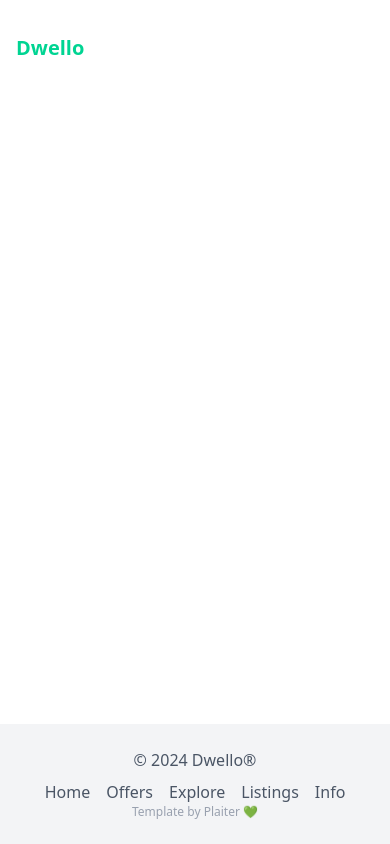
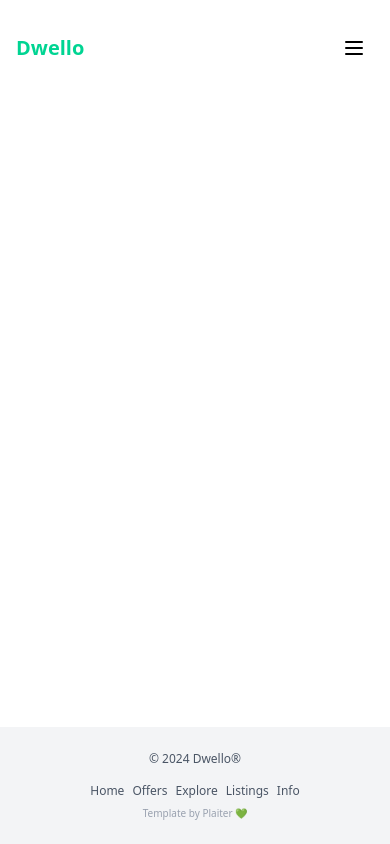
Before and after one commit to alisha-sapkal/Dream-Market, a React (Vite) app: page /submit-property in a window 390 px wide. Built offline with nearby package versions, Linux system fonts and the light colour scheme.

Commit message:
responsiveness

```diff
--- a/src/components/Explore.jsx
+++ b/src/components/Explore.jsx
@@ -78,8 +78,8 @@ const listings = [
 
 function Explore() {
   return (
-    <section className="py-12 bg-gray-100 flex flex-row justify-center items-center mx-auto">
-      <div className="text-start bg-white rounded-2xl flex flex-col justify-between p-8 self-center min-w-[320px] max-w-md ml-8">
+    <section className="py-8 sm:py-10 md:py-12 bg-gray-100 flex flex-col md:flex-row justify-center items-center mx-auto gap-6 md:gap-0">
+      <div className="text-start bg-white rounded-2xl flex flex-col justify-between p-4 sm:p-6 md:p-8 self-center min-w-[220px] max-w-md w-full md:w-auto mx-auto md:ml-8 mb-4 md:mb-0">
         <div>
           <h2 className="text-3xl sm:text-3xl font-semibold mb-2 text-start">
             Explore & Find your Dream home
@@ -100,7 +100,7 @@ function Explore() {
           </div>
         </div>
       </div>
-      <div className="flex flex-wrap justify-center gap-2 w-full max-w-7xl mx-auto overflow-y-auto max-h-[600px] scrollbar-none text-start">
+      <div className="flex flex-wrap justify-center gap-2 w-full max-w-7xl mx-auto overflow-y-auto max-h-[600px] scrollbar-none text-start" style={{ scrollbarWidth: 'none', msOverflowStyle: 'none' }}>
         {listings.map((listing, idx) => (
           <div
             key={idx}
@@ -150,3 +150,7 @@ function Explore() {
 }
 
 export default Explore;
+
+/* Hide scrollbar for Chrome, Safari and Opera */
+/* Add this at the end of the file or in a global CSS file if not using Tailwind's scrollbar-none */
+/* .scrollbar-none::-webkit-scrollbar { display: none; } */
--- a/src/components/FeaturedListings.jsx
+++ b/src/components/FeaturedListings.jsx
@@ -36,24 +36,24 @@ const listings = [
 
 export default function FeaturedListings() {
   return (
-    <section className="w-full px-4">
-      <h2 className="text-xl font-bold mb-4">Browse Through Latest Listings from Us</h2>
-      <div className="grid grid-cols-1 sm:grid-cols-2 md:grid-cols-3 gap-6">
+    <section className="w-full px-2 sm:px-4 md:px-8 py-8">
+      <h2 className="text-lg sm:text-xl md:text-2xl font-bold mb-4">Browse Through Latest Listings from Us</h2>
+      <div className="grid grid-cols-1 sm:grid-cols-2 md:grid-cols-3 gap-4 sm:gap-6">
         {listings.map(listing => (
-          <div key={listing.id} className="bg-white rounded-lg shadow p-4 flex flex-col">
-            <div className="h-40 bg-gray-200 rounded mb-3 flex items-center justify-center">
-              <span className="text-gray-400">[Image]</span>
+          <div key={listing.id} className="bg-white rounded-lg shadow p-3 sm:p-4 flex flex-col w-full min-w-0">
+            <div className="h-32 sm:h-40 bg-gray-200 rounded mb-3 flex items-center justify-center overflow-hidden">
+              <img src={listing.image || 'https://images.unsplash.com/photo-1506744038136-46273834b3fb?auto=format&fit=crop&w=400&q=80'} alt={listing.title} className="w-full h-full object-cover rounded" />
             </div>
-            <div className="flex-1">
-              <div className="text-primary font-semibold mb-1">{listing.category}</div>
-              <div className="text-lg font-bold mb-1">{listing.title}</div>
-              <div className="text-gray-600 text-sm mb-2">{listing.address}</div>
-              <div className="flex gap-2 text-xs text-gray-500 mb-2">
+            <div className="flex-1 text-start">
+              <div className="text-primary font-semibold mb-1 text-xs sm:text-sm">{listing.category}</div>
+              <div className="text-base sm:text-lg font-bold mb-1">{listing.title}</div>
+              <div className="text-gray-600 text-xs sm:text-sm mb-2">{listing.address}</div>
+              <div className="flex gap-2 text-xs text-gray-500 mb-2 flex-wrap">
                 <span>{listing.bedrooms} Bed</span>
                 <span>{listing.bathrooms} Bath</span>
                 <span>{listing.area}</span>
               </div>
-              <div className="text-lg font-bold text-primary">{listing.price}</div>
+              <div className="text-base sm:text-lg font-bold text-primary">{listing.price}</div>
             </div>
           </div>
         ))}
--- a/src/components/Footer.jsx
+++ b/src/components/Footer.jsx
@@ -1,16 +1,16 @@
 export default function Footer() {
   return (
-    <footer className="bg-gray-100 text-gray-600 py-6 mt-8 w-full">
-      <div className="px-4 flex flex-col md:flex-row justify-between items-center w-full">
-        <div className="mb-2 md:mb-0">&copy; 2024 Dwello®</div>
-        <div className="flex space-x-4">
+    <footer className="bg-gray-100 text-gray-600 py-6 mt-8 w-full text-xs sm:text-sm">
+      <div className="px-4 flex flex-col gap-2 sm:gap-0 sm:flex-row justify-between items-center w-full">
+        <div className="mb-2 sm:mb-0">&copy; 2024 Dwello®</div>
+        <div className="flex flex-wrap justify-center gap-2 sm:gap-4">
           <a href="#" className="hover:text-primary">Home</a>
           <a href="#" className="hover:text-primary">Offers</a>
           <a href="#" className="hover:text-primary">Explore</a>
           <a href="#" className="hover:text-primary">Listings</a>
           <a href="#" className="hover:text-primary">Info</a>
         </div>
-        <div className="text-xs text-gray-400">Template by Plaiter 💚</div>
+        <div className="text-[10px] sm:text-xs text-gray-400">Template by Plaiter 💚</div>
       </div>
     </footer>
   );
--- a/src/components/Navbar.jsx
+++ b/src/components/Navbar.jsx
@@ -1,5 +1,6 @@
 import { Link } from 'react-router-dom';
 import { useEffect, useState } from 'react';
+import { Menu, X } from 'lucide-react';
 
 const navLinks = [
   { name: 'Search Properties', path: '/' },
@@ -11,6 +12,7 @@ const navLinks = [
 export default function Navbar() {
   const [show, setShow] = useState(true);
   const [lastScrollY, setLastScrollY] = useState(0);
+  const [mobileOpen, setMobileOpen] = useState(false);
 
   useEffect(() => {
     const handleScroll = () => {
@@ -32,12 +34,13 @@ export default function Navbar() {
 
   return (
     <nav
-      className={`sticky top-0 z-50 w-full transition-transform duration-300 ${show ? 'translate-y-0' : '-translate-y-full'}`}
+      className={`sticky top-0 z-50 w-full transition-transform duration-300 bg-white/90 backdrop-blur ${show ? 'translate-y-0' : '-translate-y-full'}`}
       style={{ willChange: 'transform' }}
     >
       <div className="p-4 sm:px-6 lg:px-8 w-full">
         <div className="flex justify-between h-16 items-center w-full">
           <Link to="/" className="text-emerald-400 text-xl font-bold">Dwello</Link>
+          {/* Desktop Nav */}
           <div className="hidden md:flex gap-4 text-sm font-light">
             {navLinks.map(link => (
               <Link key={link.name} to={link.path} className="text-gray-700 hover:text-primary font-medium">{link.name}</Link>
@@ -47,7 +50,23 @@ export default function Navbar() {
             <Link to="/signup" className="ml-4 px-4 py-1 bg-black text-white rounded-full hover:bg-primary-dark">Sign Up</Link>
             <Link to="/login" className="ml-2 px-4 py-1 text-center border bg-gray-200 rounded-full hover:bg-primary-light">Login</Link>
           </div>
+          {/* Hamburger for mobile */}
+          <button className="md:hidden p-2 rounded focus:outline-none" onClick={() => setMobileOpen(!mobileOpen)}>
+            {mobileOpen ? <X className="w-6 h-6" /> : <Menu className="w-6 h-6" />}
+          </button>
         </div>
+        {/* Mobile Menu */}
+        {mobileOpen && (
+          <div className="md:hidden mt-2 bg-white/95 rounded-xl shadow-lg p-4 flex flex-col gap-2 animate-fade-in">
+            {navLinks.map(link => (
+              <Link key={link.name} to={link.path} className="text-gray-700 hover:text-primary font-medium py-2" onClick={() => setMobileOpen(false)}>{link.name}</Link>
+            ))}
+            <div className="flex flex-col gap-2 mt-2">
+              <Link to="/signup" className="px-4 py-2 bg-black text-white rounded-full hover:bg-primary-dark">Sign Up</Link>
+              <Link to="/login" className="px-4 py-2 text-center border bg-gray-200 rounded-full hover:bg-primary-light">Login</Link>
+            </div>
+          </div>
+        )}
       </div>
     </nav>
   );
```
